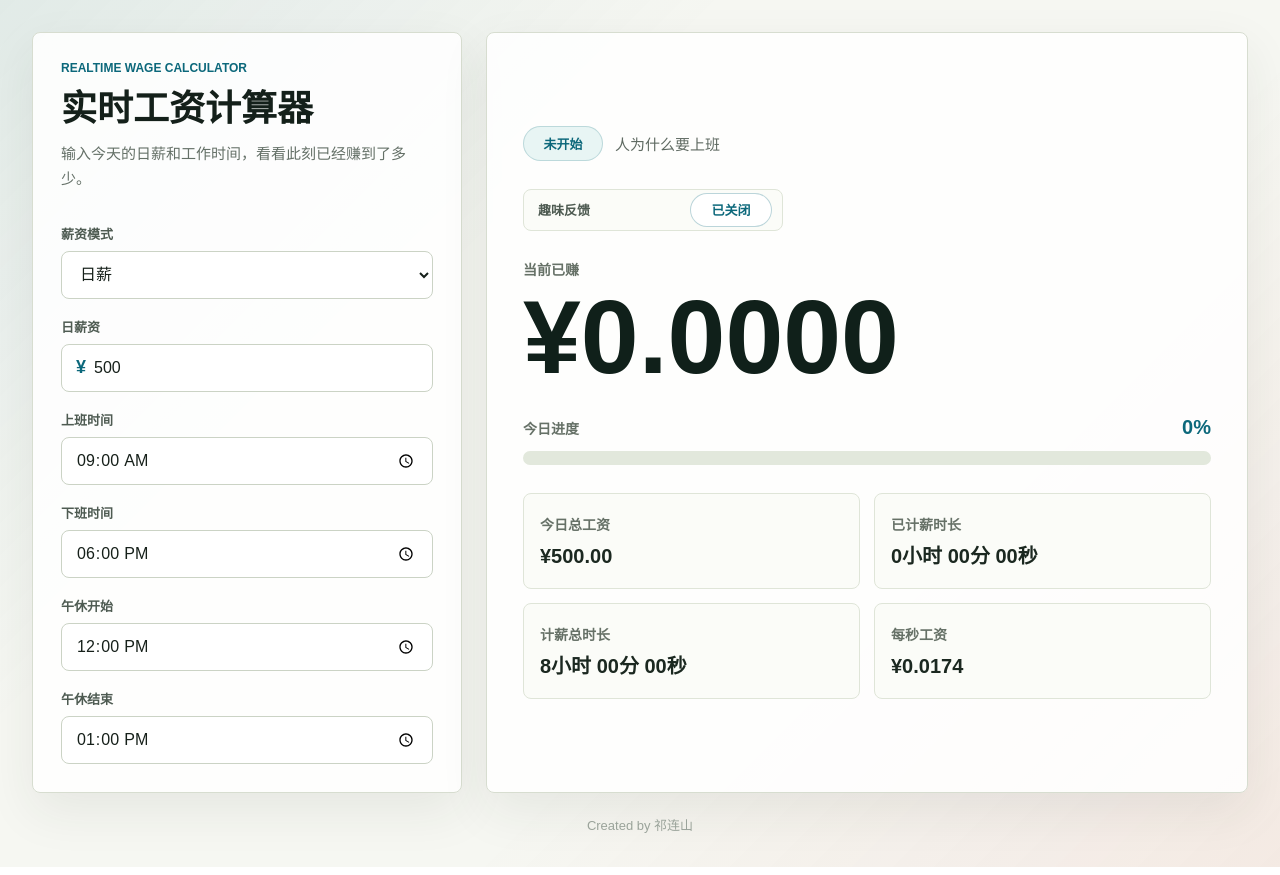
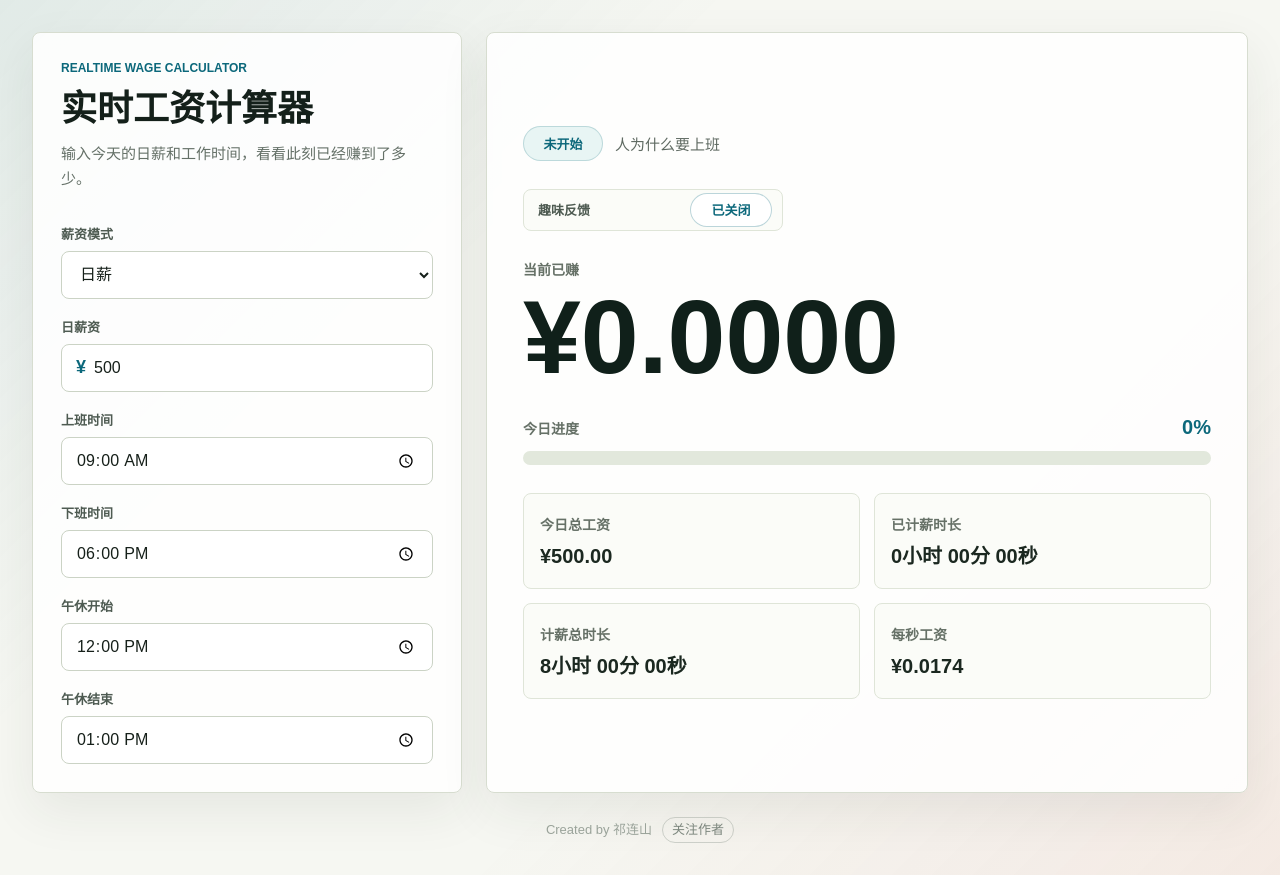
Before and after one commit to qilianmountain/realtime-wage-calculator, a Next.js app: page / in a window 1280 px wide. Built offline with nearby package versions, Linux system fonts and the light colour scheme.

Commit message:
Add subtle author follow link

```diff
--- a/src/app/page.module.css
+++ b/src/app/page.module.css
@@ -284,10 +284,33 @@
 
 .credit {
   grid-column: 1 / -1;
+  display: inline-flex;
+  align-items: center;
+  justify-content: center;
+  flex-wrap: wrap;
+  gap: 10px;
   color: #9aa39a;
   font-size: 13px;
   line-height: 1.4;
   text-align: center;
+}
+
+.credit a {
+  border: 1px solid rgba(154, 163, 154, 0.45);
+  border-radius: 999px;
+  padding: 3px 9px;
+  color: #7d877e;
+  text-decoration: none;
+  transition:
+    border-color 0.18s ease,
+    color 0.18s ease,
+    background 0.18s ease;
+}
+
+.credit a:hover {
+  border-color: rgba(12, 104, 123, 0.3);
+  background: rgba(255, 255, 255, 0.5);
+  color: #0c687b;
 }
 
 @media (max-width: 860px) {
--- a/src/app/page.tsx
+++ b/src/app/page.tsx
@@ -495,7 +495,12 @@ export default function Home() {
         </div>
       </section>
 
-      <p className={styles.credit}>Created by 祁连山</p>
+      <div className={styles.credit}>
+        <span>Created by 祁连山</span>
+        <a href="https://github.com/qilianmountain" rel="noreferrer" target="_blank">
+          关注作者
+        </a>
+      </div>
     </main>
   );
 }
```
Also changed, not shown: 1 other file (tests, documents, lock files or other folders).
